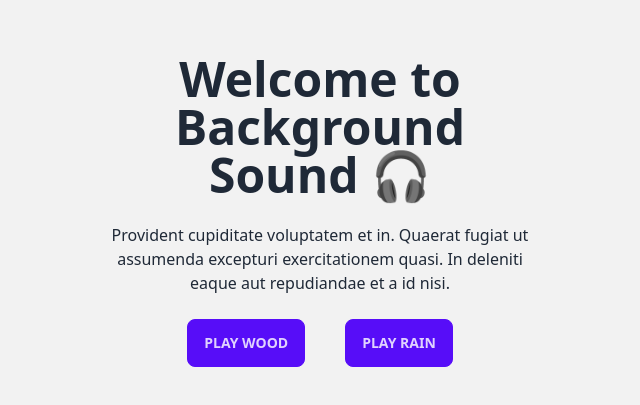
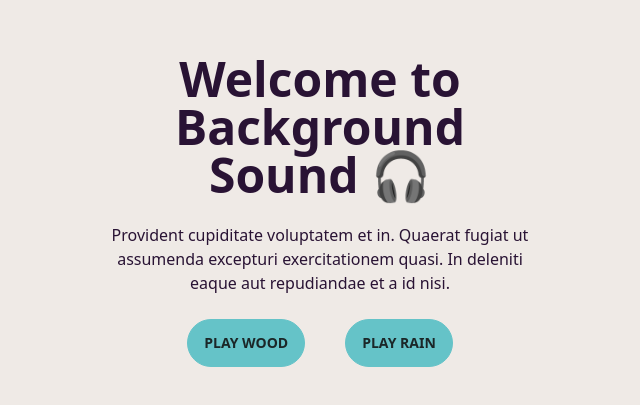
Before and after one commit to biskitsx/Mood-And-Sound-App, a Next.js app: page / in a window 1280 px wide. Shown: the part 189-594 px from the top of the page, without its empty margins (320-960 px from the left). Built offline with nearby package versions, Linux system fonts and the light colour scheme.

Commit message:
add cupcake theme

```diff
--- a/tailwind.config.ts
+++ b/tailwind.config.ts
@@ -15,6 +15,11 @@ const config: Config = {
             },
         },
     },
+    daisyui: {
+        themes: [
+            "cupcake",
+        ],
+    },
     plugins: [daisyui],
 }
 export default config
```
